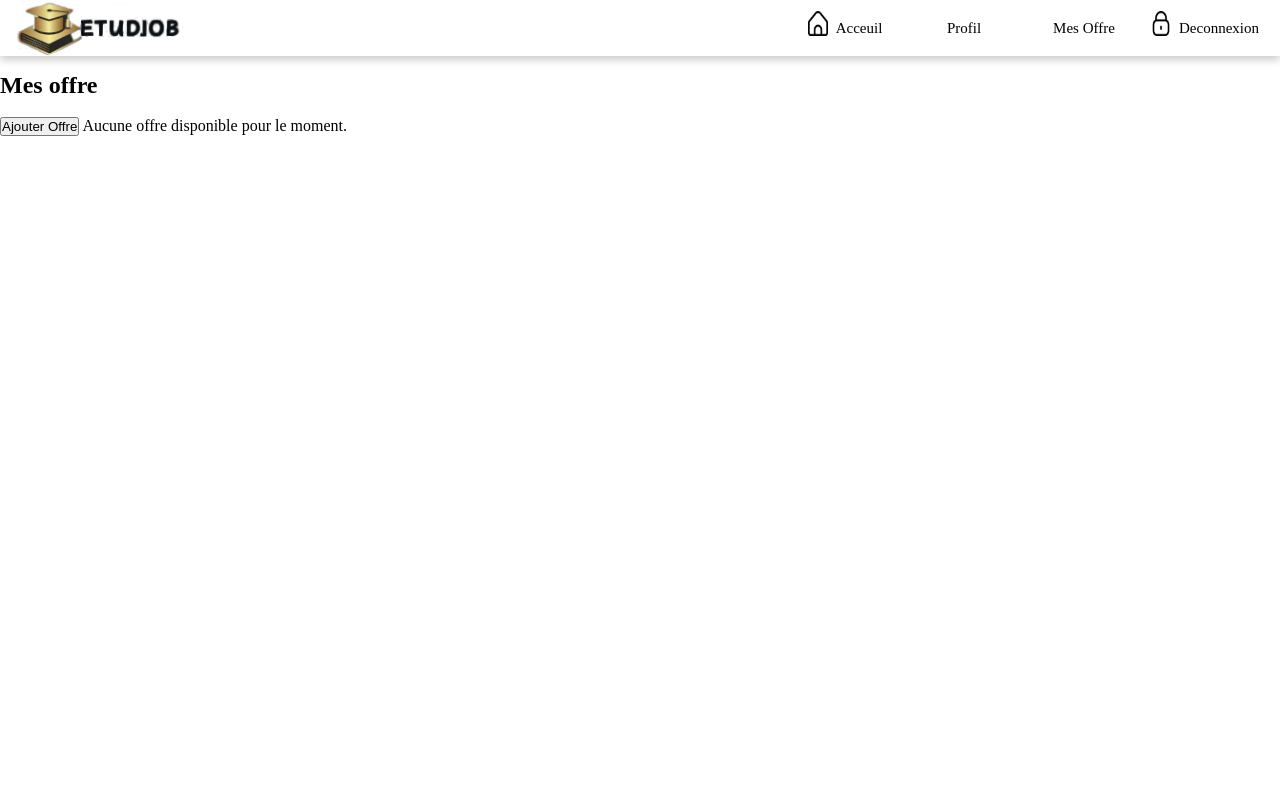
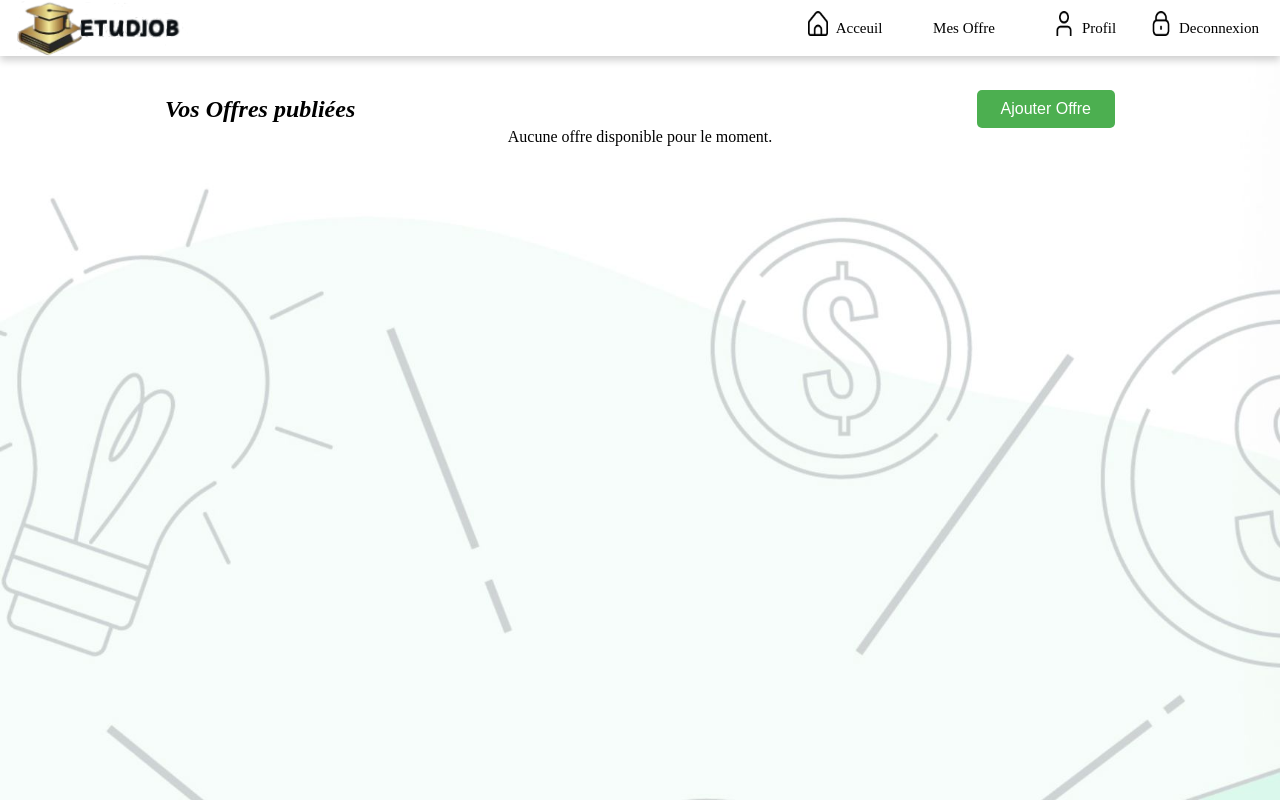
Before and after one commit to amririhem/web, a PHP site: page /Mesoffre.php in a window 1280 px wide. Run offline with PHP 8.4, Linux system fonts and the light colour scheme; a user stored in the database is signed in; data that the repository does not hold is empty.

Commit message:
touskyee Acceuil+ajouter!offre

```diff
--- a/Mesoffre.css
+++ b/Mesoffre.css
@@ -36,11 +36,11 @@
   }
   .part{
     width: 60%;
-    height: 320px;
+    height: 300px;
     margin-right: 30px;
     display: flex;
     flex-direction: column;
-
+    justify-content: space-around;
   }
   .offre{
     width: 1000px;
@@ -181,6 +181,21 @@
   flex-direction: row;
   justify-content: flex-start;
   align-items: center;
+  }
+  .bouttonoffre {
+    background-color: #4CAF50;
+    color: white;
+    padding: 10px 24px;
+    border: none;
+    border-radius: 5px;
+    cursor: pointer;
+    text-decoration: none;
+    font-size: 16px;
+    transition: background-color 0.3s, color 0.3s;
+  }
+
+  .bouttonoffre:hover {
+      background-color: #45a049;
   }
 
   .bouttons {
@@ -421,3 +436,21 @@
   .navitem:active {
     background-color: #e5e5e5;
   }
+
+  .deleteoffre {
+    background-color: #dc3545;
+    color: white;
+    border: none;
+    padding: 10px 20px;
+    border-radius: 5px;
+    cursor: pointer;
+    transition: background-color 0.3s;
+  }
+
+  .deleteoffre:hover {
+    background-color: #bd2130;
+  }
+
+  .bb{
+    align-self: flex-end;
+  }
--- a/Mesoffre.php
+++ b/Mesoffre.php
@@ -8,17 +8,12 @@
 </head>
 <div class="navbar">
       <header class="header">
-          <img src="../PROJETWEB/img/etud.png" alt="" class="logo">
+          <img src="img/etud.png" alt="" class="logo">
           <ul class="navlist">
           <li class="navitem">
               <a href="etudiant.html" class="link">
-              <img src="../PROJETWEB/img/maison.png" alt="Acceuil" class="icon">
+              <img src="img/maison.png" alt="Acceuil" class="icon">
               <p class="picon">Acceuil</p>
-              </a>
-          </li>
-          <li class="navitem">
-              <a href="profil.php" class="link">
-              <p class="picon">Profil</p>
               </a>
           </li>
           <li class="navitem">
@@ -27,19 +22,30 @@
                     </a>
                 </li>
           <li class="navitem">
+            <a href="profil.html" class="link">
+            <img src="img/utilisateur.png" alt="Save Offres" class="icon">
+            <p class="picon">Profil</p>
+            </a>
+          </li>
+          <li class="navitem">
               <a href="Acceuil.html" class="link">
-              <img src="../PROJETWEB/img/bloquer.png" alt="Log Out" class="icon">
+              <img src="img/bloquer.png" alt="Log Out" class="icon">
               <p class="picon">Deconnexion</p>
               </a>
           </li>
           </ul>
       </header>
   </div>
-  <br><br><br><br>
-  <h2>Mes offre</h2>
-  <br>
-  <a href='ajouteroffre.html'><button>Ajouter Offre</button></a>
-<body>
+
+<body >
+    <div class='home'>
+
+    <div class='drop'>
+        <h2 class='h2'>Vos Offres publiées </h2>
+        <a href="ajouteroffre.html" class='addoffre'>
+            <button class='bouttonoffre'>Ajouter Offre</button>
+        </a>
+    </div>
     <?php
     session_start();
     $serveur = "localhost";
@@ -64,27 +70,30 @@
             $html_offres .= "<div class='part'>";
             $html_offres .= "<h3 class='titreOffre'>" . $row['titre'] . "</h3>";
             $html_offres .= "<div class='iconplusp'>";
-            $html_offres .= "<img src='../PROJETWEB/home/description.png' alt='' class='iconi' />";
+            $html_offres .= "<img src='home/description.png' alt='' class='iconi' />";
             $html_offres .= "<p class='desc'>" . $row['description'] . "</p>";
             $html_offres .= "</div>";
             $html_offres .= "<div class='iconplusp'>";
-            $html_offres .= "<img src='../PROJETWEB/home/localisation.png' alt='' class='iconi' />";
+            $html_offres .= "<img src='home/localisation.png' alt='' class='iconi' />";
             $html_offres .= "<p class='lieu'><strong>Lieu de l'offre:</strong> " . $row['lieu'] . "</p>";
             $html_offres .= "</div>";
             $html_offres .= "<div class='iconplusp'>";
-            $html_offres .= "<img src='../PROJETWEB/home/fixe.png' alt='' class='iconi' />";
+            $html_offres .= "<img src='home/fixe.png' alt='' class='iconi' />";
             $html_offres .= "<p class='lieu'><strong>Tel:</strong> " . $row['tel'] . "</p>";
             $html_offres .= "</div>";
             $html_offres .= "<div class='iconplusp'>";
-            $html_offres .= "<img src='../PROJETWEB/home/email.png' alt='' class='iconi' />";
+            $html_offres .= "<img src='home/email.png' alt='' class='iconi' />";
             $html_offres .= "<p class='lieu'><strong>Email:</strong> " . $row['email'] . "</p>";
             $html_offres .= "</div>";
+            $html_offres .= "<div class='bb'>";
             $html_offres .= "<form action='DeletOffre.php' method='post'>";
             $html_offres .= "<input type='hidden' name='id_offre' value='" . $row['id_offre'] . "'>";
-            $html_offres .= "<input type='submit' value='Supprimer'>";
+            $html_offres .= "<input type='submit' value='Supprimer' class='deleteoffre'>";
             $html_offres .= "</form>";
             $html_offres .= "</div>";
+            $html_offres .= "</div>";
             $html_offres .= "<div class='imageCat'>";
+            $html_offres .= "<img src='home/Service_de_livraison.jpg' alt='image' class='imageint' />";
             $html_offres .= "</div>";
             $html_offres .= "</div>";
         }
@@ -96,5 +105,6 @@
 
     mysqli_close($connexion);
     ?>
+    </div>
 </body>
 </html>
--- a/employeur.css
+++ b/employeur.css
@@ -36,11 +36,11 @@
   }
   .part{
     width: 60%;
-    height: 320px;
+    height: 300px;
     margin-right: 30px;
     display: flex;
     flex-direction: column;
-
+    justify-content: space-around;
   }
   .offre{
     width: 1000px;
--- a/etudiant.css
+++ b/etudiant.css
@@ -36,11 +36,11 @@
 }
 .part{
   width: 60%;
-  height: 320px;
+  height: 300px;
   margin-right: 30px;
   display: flex;
   flex-direction: column;
-
+  justify-content: space-around;
 }
 .offre{
   width: 1000px;
```
Also changed, not shown: AjouterOffre.css (+31 -1 lines), ajouterOffre.html (+6 -1 lines), etudiant.html (+6 -5 lines), offre.php (+5 -4 lines).
